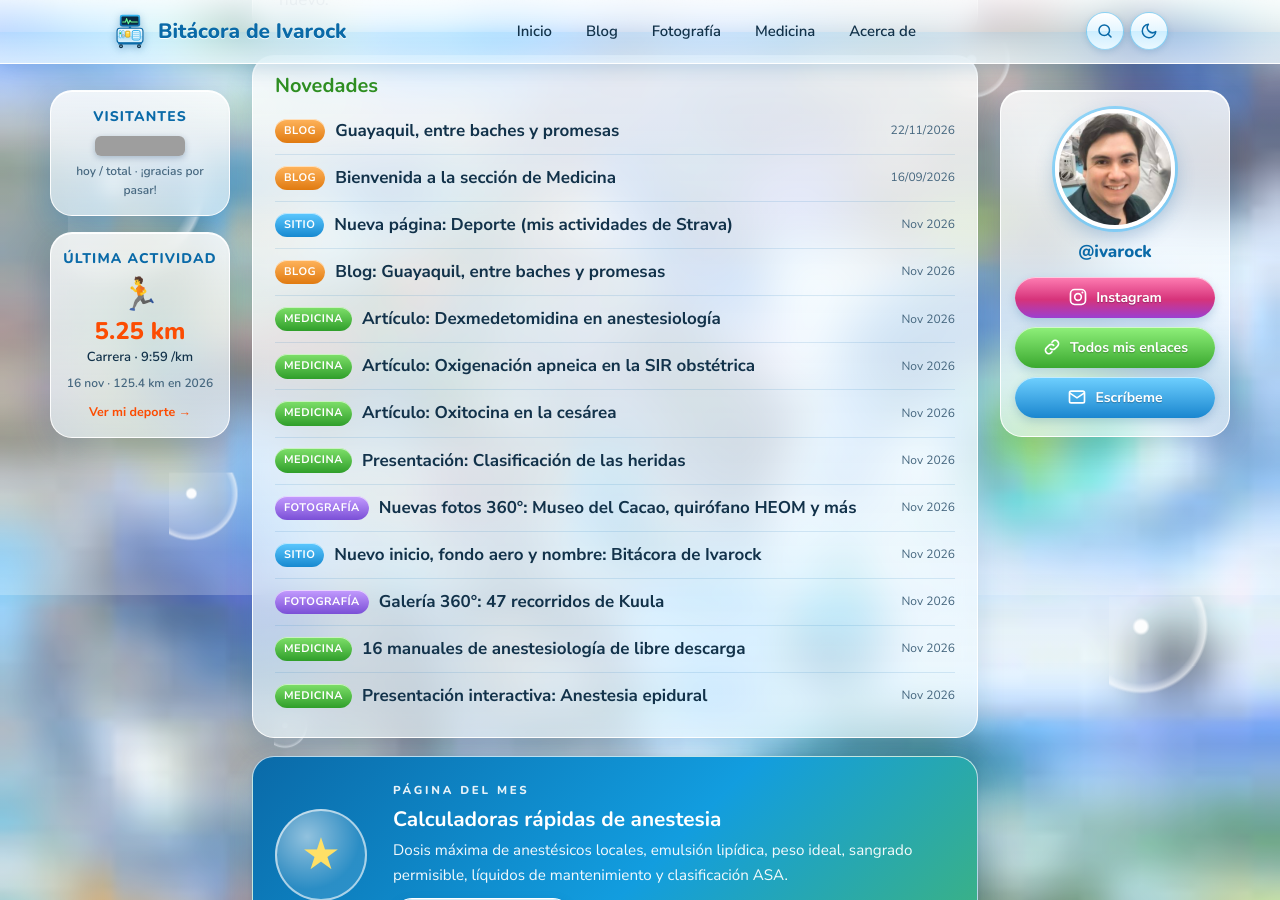
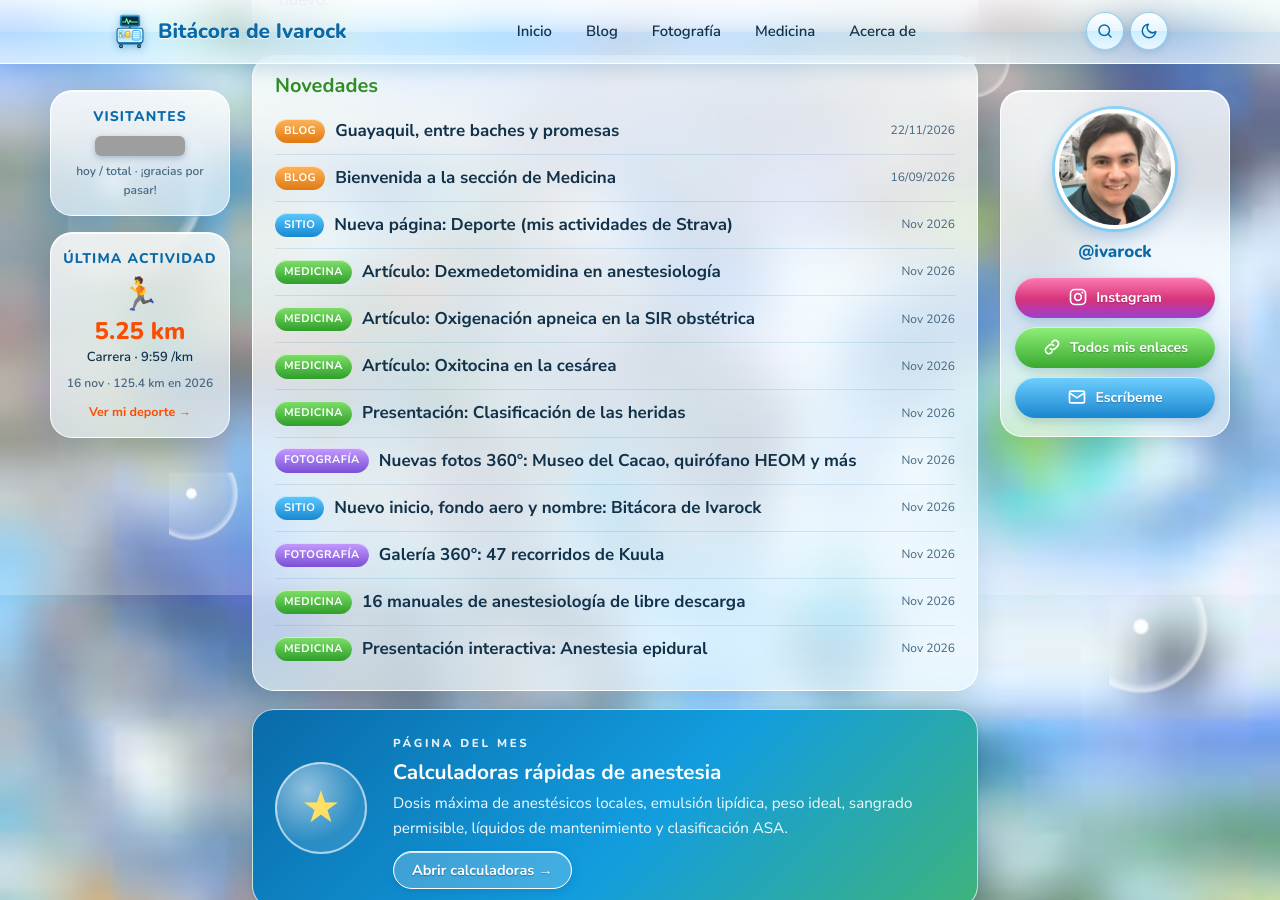
Before and after one commit to Ivarock/Ivarock.github.io, a Jekyll site: the page built from index.html, in a window 1280 px wide and 900 px high, scrolled down 305 px. Built offline with Jekyll 4.4.1, drawn with Linux system fonts in a browser that asks for light colours; the list of posts is cut into pages by our own code; grey boxes are pictures that could not be loaded.

Commit message:
Novedades: quita duplicado del blog (ya sale como entrada)

```diff
--- a/_data/novedades.yml
+++ b/_data/novedades.yml
@@ -3,10 +3,6 @@
 - titulo: "Nueva página: Deporte (mis actividades de Strava)"
   url: "/deporte/"
   tipo: "Sitio"
-  fecha: "Nov 2026"
-- titulo: "Blog: Guayaquil, entre baches y promesas"
-  url: "/2026/11/22/guayaquil-entre-baches-y-promesas/"
-  tipo: "Blog"
   fecha: "Nov 2026"
 - titulo: "Artículo: Dexmedetomidina en anestesiología"
   url: "/articulos/dexmedetomidina-resistencia-evidencia/"
```
